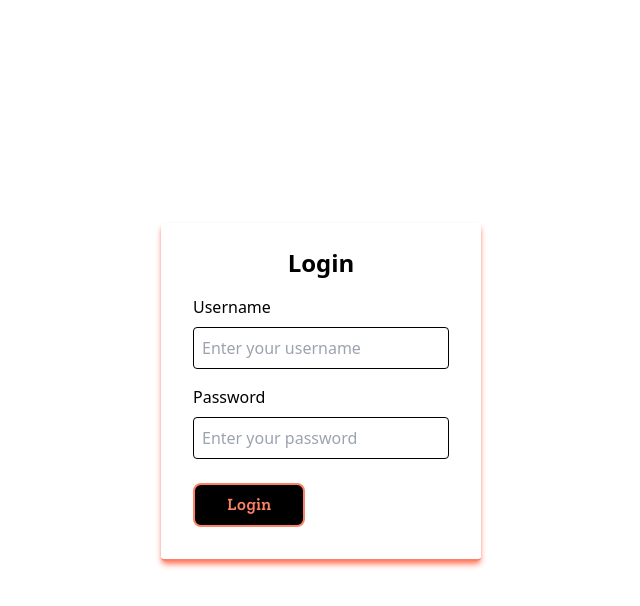
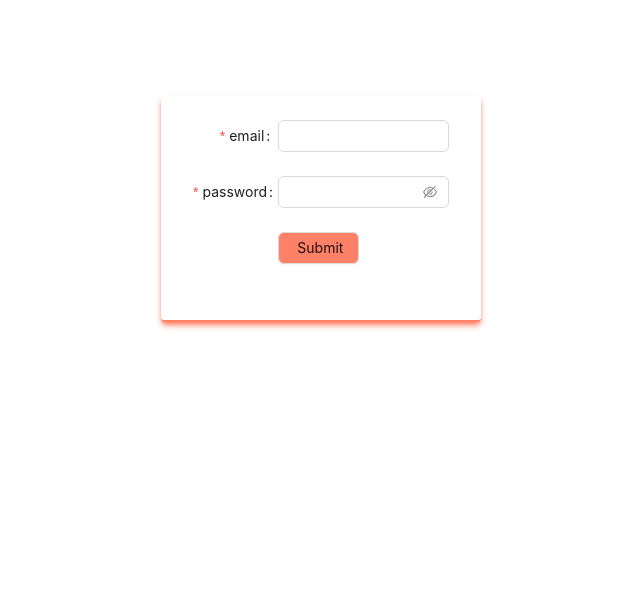
Before and after one commit to Sneha9594144082/Profitsla-bot, a React (Create React App) app: page / in a window 1280 px wide. Shown: the top 606 px of the page, without its empty margins (319-959 px from the left). Built offline with nearby package versions, Linux system fonts and the light colour scheme.

Commit message:
login done
dsfds

```diff
--- a/package.json
+++ b/package.json
@@ -15,6 +15,7 @@
     "@testing-library/jest-dom": "^5.16.5",
     "@testing-library/react": "^13.4.0",
     "@testing-library/user-event": "^13.5.0",
+    "antd": "^5.4.0",
     "aos": "^2.3.4",
     "axios": "^1.3.3",
     "gh-pages": "^4.0.0",
--- a/src/Components/Login.jsx
+++ b/src/Components/Login.jsx
@@ -2,6 +2,7 @@
 
 
 import React, { useEffect, useState } from "react";
+import { Button, Checkbox, Form, Input } from 'antd';
 
 import axios from "axios";
 import { toast } from "react-toastify";
@@ -10,7 +11,6 @@ function ApplyForm() {
 
   const [coins, setCoins] = useState([]);
 
-  // const [id, setId] = useState("");
 
 //   const handleSubmit = (e) => {
 //     const formData = new FormData();
@@ -47,48 +47,96 @@ function ApplyForm() {
 //     getallrole();
 //   }, []);
 
-  console.log(coins);
 
+
+
+const onFinish = (values) => {
+  const postdata = values
+  console.log('Success:', postdata);
+
+  axios({
+    method: 'POST',
+    headers: { 'Content-Type': 'application/json' },
+    url: 'https://feeds.stashack.cloud:3000/login',
+    data: postdata,
+  }).then(async function (response) {
+    console.log(response);
+    const res = await response.data;
+    console.log('res')
+    console.log(res)
+    localStorage.setItem('userID',res.UserID)
+      // window.location.href = '/active'
+  }).catch((err) => {
+    toast(err.response.data.message)
+  })
+}
+const onFinishFailed = (errorInfo) => {
+  console.log('Failed:', errorInfo);
+};
   return (
     <>
-      <div className="flex justify-center items-center h-screen ">
-        <form className="w-full lg:w-1/4 mx-auto bg-white shadow-md shadow-second rounded px-8 pt-6 pb-8 mb-4 border-b-2 border-second">
-          <h1 className="text-2xl font-bold mb-4 text-center">Login</h1>
-          <div className="mb-4">
-            <label
-              className="block text-gray-700 font-medium mb-2"
-              htmlFor="username"
-            >
-              Username
-            </label>
-            <input
-              className="border border-gray-400 p-2 w-full rounded"
-              type="text"
-              name="username"
-              id="username"
-              placeholder="Enter your username"
-            />
-          </div>
-          <div className="mb-6">
-            <label
-              className="block text-gray-700 font-medium mb-2"
-              htmlFor="password"
-            >
-              Password
-            </label>
-            <input
-              className="border border-gray-400 p-2 w-full rounded"
-              type="password"
-              name="password"
-              id="password"
-              placeholder="Enter your password"
-            />
-          </div>
-          <button className="px-8 py-2 rounded-lg border-2 w-max cursor-pointer font_primary  hover:border-second font_secondary text-second hover:text-second bg-main hover:bg-[white] focus:outline-0 text-center">
-            Login
-          </button>
-        </form>
+
+      <div className="mt-24">
+      <Form
+      className="w-full lg:w-1/4 mx-auto bg-white shadow-md shadow-second rounded px-8 pt-6 pb-8 mb-4 border-b-2 border-second"
+    name="basic"
+    labelCol={{
+      span: 8,
+    }}
+    wrapperCol={{
+      span: 16,
+    }}
+    style={{
+      maxWidth: 600,
+    }}
+    initialValues={{
+      remember: true,
+    }}
+    onFinish={onFinish}
+    onFinishFailed={onFinishFailed}
+    autoComplete="off"
+  >
+    <Form.Item
+      label="email"
+      name="email"
+      rules={[
+        {
+          required: true,
+          message: 'Please input your email!',
+        },
+      ]}
+    >
+      <Input />
+    </Form.Item>
+
+    <Form.Item
+      label="password"
+      name="password"
+      rules={[
+        {
+          required: true,
+          message: 'Please input your password!',
+        },
+      ]}
+    >
+      <Input.Password />
+    </Form.Item>
+
+
+
+    <Form.Item
+      wrapperCol={{
+        offset: 8,
+        span: 16,
+      }}
+    >
+      <Button className="bg-[#FE8067]" htmlType="submit">
+        Submit
+      </Button>
+    </Form.Item>
+  </Form>
       </div>
+
     </>
   );
 }
--- a/src/Components/Order.jsx
+++ b/src/Components/Order.jsx
@@ -2,65 +2,165 @@ import React, { useEffect, useState } from "react";
 
 import axios from "axios";
 import { toast } from "react-toastify";
+import { Space, Table, Tag } from 'antd';
+const columns = [
+  {
+    title: 'Date',
+    dataIndex: 'DateTime',
+    key: 'DateTime',
+  },
+  {
+    title: 'API_Name',
+    dataIndex: 'API_Name',
+    key: 'API_Name',
+  },
+  {
+    title: 'Coin',
+    dataIndex: 'Coin',
+    key: 'Coin',
+  },
+  {
+    title: 'Price',
+    dataIndex: 'Price',
+    key: 'Price',
+  },
+  {
+    title: 'Side',
+    dataIndex: 'Side',
+    key: 'Side',
+  },
+  {
+    title: 'Quantity',
+    dataIndex: 'Quantity',
+    key: 'Quantity',
+  },
+  {
+    title: 'Amount',
+    dataIndex: 'Amount',
+    key: 'Amount',
+  },
 
+  {
+    title: 'Status',
+    dataIndex: 'Status',
+    key: 'Status',
+  },
+
+  {
+    title: 'OrderID',
+    dataIndex: 'OrderID',
+    key: 'OrderID',
+  },
+  {
+    title: 'OrderID',
+    dataIndex: 'OrderID',
+    key: 'OrderID',
+  },
+
+//   {
+//     "data": [
+//         {
+//             "DateTime": "2023-04-08",
+//             "API_Name": "test",
+//             "Coin": "OCEANUSDT",
+//             "Price": "0.3495",
+//             "Side": "BUY",
+//             "Quantity": "100",
+//             "Amount": "100",
+//             "Status": "ACTIVE",
+//             "OrderID": "aASF#",
+//             "Commission": "10",
+//             "CommissionAsset": "BNB",
+//             "Fees": "0.1"
+//         }
+//     ]
+// }
+];
+const data = [
+  {
+    key: '1',
+    name: 'John Brown',
+    age: 32,
+    address: 'New York No. 1 Lake Park',
+    tags: ['nice', 'developer'],
+  },
+  {
+    key: '2',
+    name: 'Jim Green',
+    age: 42,
+    address: 'London No. 1 Lake Park',
+    tags: ['loser'],
+  },
+  {
+    key: '3',
+    name: 'Joe Black',
+    age: 32,
+    address: 'Sydney No. 1 Lake Park',
+    tags: ['cool', 'teacher'],
+  },
+];
 function ApplyForm() {
-  const [key, setKey] = useState("");
-  const [secret, setSecret] = useState("");
-  const [amount, setAmount] = useState("");
-  const [coins, setCoins] = useState([]);
-  const [order, setOrder] = useState("");
-  const [volume, setVolume] = useState("");
-  const [tp, setTp] = useState("");
-  const [role, setRole] = useState([]);
+  // const [key, setKey] = useState("");
+  // const [secret, setSecret] = useState("");
+  // const [amount, setAmount] = useState("");
+  // const [coins, setCoins] = useState([]);
+  // const [order, setOrder] = useState("");
+  // const [volume, setVolume] = useState("");
+  // const [tp, setTp] = useState("");
+  // const [role, setRole] = useState([]);
 
-  const [disabled, setDisabled] = useState(false);
-  // const [id, setId] = useState("");
+  // const [disabled, setDisabled] = useState(false);
+  // // const [id, setId] = useState("");
 
-  const handleSubmit = (e) => {
-    const formData = new FormData();
-    e.preventDefault();
-    // setDisabled(true);
-    formData.append("key", key);
-    formData.append("secret", secret);
-    formData.append("email", amount);
-    formData.append("role", coins);
-    formData.append("linkedln", order);
-    formData.append("facebook", volume);
-    formData.append("twitter", tp);
-    // formData.append("twitter", id);
+  // const handleSubmit = (e) => {
+  //   const formData = new FormData();
+  //   e.preventDefault();
+  //   // setDisabled(true);
+  //   formData.append("key", key);
+  //   formData.append("secret", secret);
+  //   formData.append("email", amount);
+  //   formData.append("role", coins);
+  //   formData.append("linkedln", order);
+  //   formData.append("facebook", volume);
+  //   formData.append("twitter", tp);
+  //   // formData.append("twitter", id);
 
-    axios
-      .post("https://api.earnestroi.com/api/resume", formData)
-      .then((res) => {
-        if (res.data.message === "Resume Created successfully") {
-          //   toast.success("Resume Created successfully");
-        }
-      })
-      .catch((err) => {
-        if (err.message !== "") {
-          //   toast.error("Something Went Wrong");
-        }
-      });
-  };
+  //   axios
+  //     .post("https://api.earnestroi.com/api/resume", formData)
+  //     .then((res) => {
+  //       if (res.data.message === "Resume Created successfully") {
+  //         //   toast.success("Resume Created successfully");
+  //       }
+  //     })
+  //     .catch((err) => {
+  //       if (err.message !== "") {
+  //         //   toast.error("Something Went Wrong");
+  //       }
+  //     });
+  // };
 
-  async function getallrole() {
-    try {
-      const res = await axios.get("https://api.earnestroi.com/api/rolejob");
-      setCoins(res.data.data);
-    } catch (err) {
-      console.error(err);
-    }
-  }
+  // async function getallrole() {
+  //   try {
+  //     const res = await axios.get("https://api.earnestroi.com/api/rolejob");
+  //     setCoins(res.data.data);
+  //   } catch (err) {
+  //     console.error(err);
+  //   }
+  // }
 
-  useEffect(() => {
-    getallrole();
-  }, []);
+  // useEffect(() => {
+  //   getallrole();
+  // }, []);
 
-  console.log(coins);
+  // console.log(coins);
 
   return (
     <>
-      <div className="mt-[3.5rem] lg:mt-[4rem] py-10">
+    <div className="mt-5 mx-5">
+
+     <Table columns={columns} dataSource={data} />
+    </div>
+      {/* <div className="mt-[3.5rem] lg:mt-[4rem] py-10">
         <div className=" w-full lg:w-3/4 px-2 flex items-end justify-end">
           <select
             className="p-2 rounded-lg mr-[1.5rem] border-[1px] border-main text-main bg-[white] focus:outline-0"
@@ -138,7 +238,7 @@ function ApplyForm() {
             </tbody>
           </table>
         </div>
-      </div>
+      </div> */}
     </>
   );
 }
```
Also changed, not shown: 1 other file (tests, documents, lock files or other folders).
